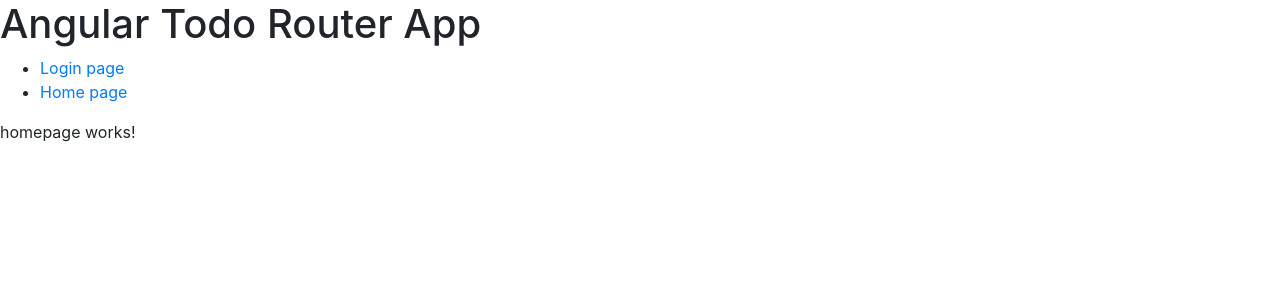
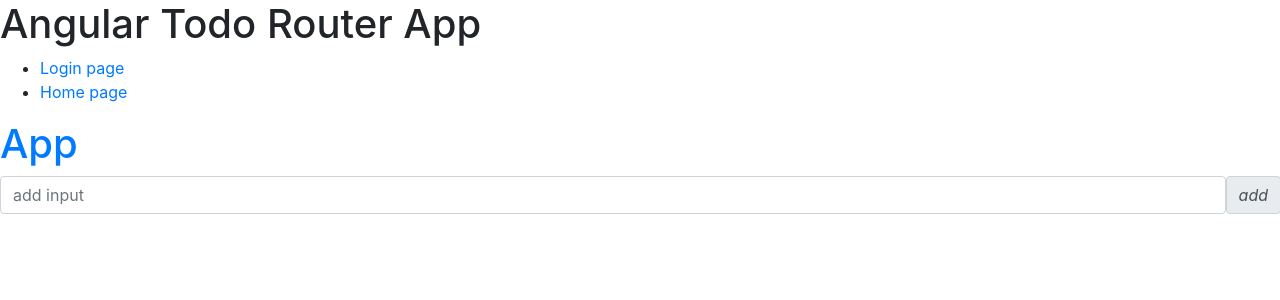
Before and after one commit to khalil-sudo/Angular-Routing-multiview, an Angular app: page /home in a window 1280 px wide. Shown: the top 300 px of the page. Built offline with nearby package versions, Linux system fonts and the light colour scheme.

Commit message:
adding homepage methods, about to delete todoSubmit() function

```diff
--- a/src/app/components/homepage/homepage.component.html
+++ b/src/app/components/homepage/homepage.component.html
@@ -1 +1,25 @@
-<p>homepage works!</p>
+<form [formGroup]="todoForm" (ngSubmit)="(todoSubmit)">
+  <div class="form-group">
+    <h1 class="text(-center text-primary">App</h1>
+    <div class="input-group-prepend">
+      <input
+        type="text"
+        class="form-control"
+        placeholder="add input"
+        name="todo"
+        formControlName="todo"
+      />
+      <span class="input-group-text" (click)="(addTodo)">
+        <i class="material-icons">add</i>
+      </span>
+    </div>
+  </div>
+  <div class="data">
+    <ul class="list-unstyled">
+      <li [@moveInLeft] *ngFor="let todo of todoArray">
+        {{ todo }}
+        <i class="material-icons" (click)="deleteItem(todo)">delete</i>
+      </li>
+    </ul>
+  </div>
+</form>
--- a/src/app/components/homepage/homepage.component.ts
+++ b/src/app/components/homepage/homepage.component.ts
@@ -1,15 +1,49 @@
 import { Component, OnInit } from '@angular/core';
+import { FormBuilder, Validators } from '@angular/forms';
 
 @Component({
   selector: 'app-homepage',
   templateUrl: './homepage.component.html',
-  styleUrls: ['./homepage.component.css']
+  styleUrls: ['./homepage.component.css'],
 })
 export class HomepageComponent implements OnInit {
+  todoForm = this.fb.group({
+    todo: ['', Validators.required],
+  });
 
-  constructor() { }
+  todoArray: string[] = [];
 
-  ngOnInit(): void {
+  constructor(private fb: FormBuilder) {}
+
+  ngOnInit(): void {}
+
+  addTodo() {
+    let value = this.todoForm.value.todo;
+    if (value != '') {
+      this.todoArray.push(value);
+      console.log(this.todoArray);
+      this.todoForm.reset();
+    } else {
+      alert('field required!');
+    }
+  }
+  deleteItem(todo: any) {
+    for (let i = 0; i < this.todoArray.length; i++) {
+      if (todo == this.todoArray[i]) {
+        this.todoArray.splice(i, 1);
+        console.log('delete item');
+      }
+    }
   }
 
+  todoSubmit() {
+    let value = this.todoForm.value.todo;
+    if (value != '') {
+      console.log(value);
+      this.todoArray.push(value);
+      this.todoForm.reset();
+    } else {
+      alert('field required!');
+    }
+  }
 }
```
